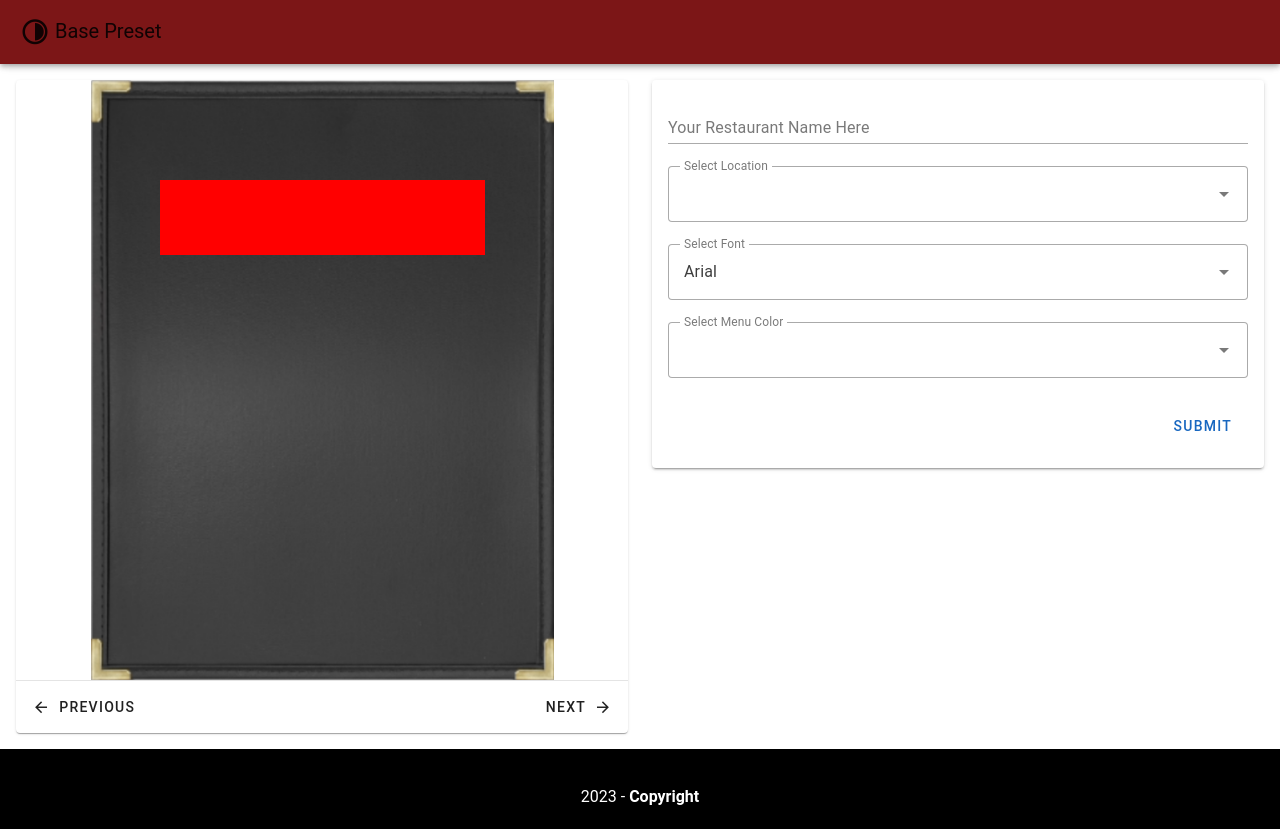
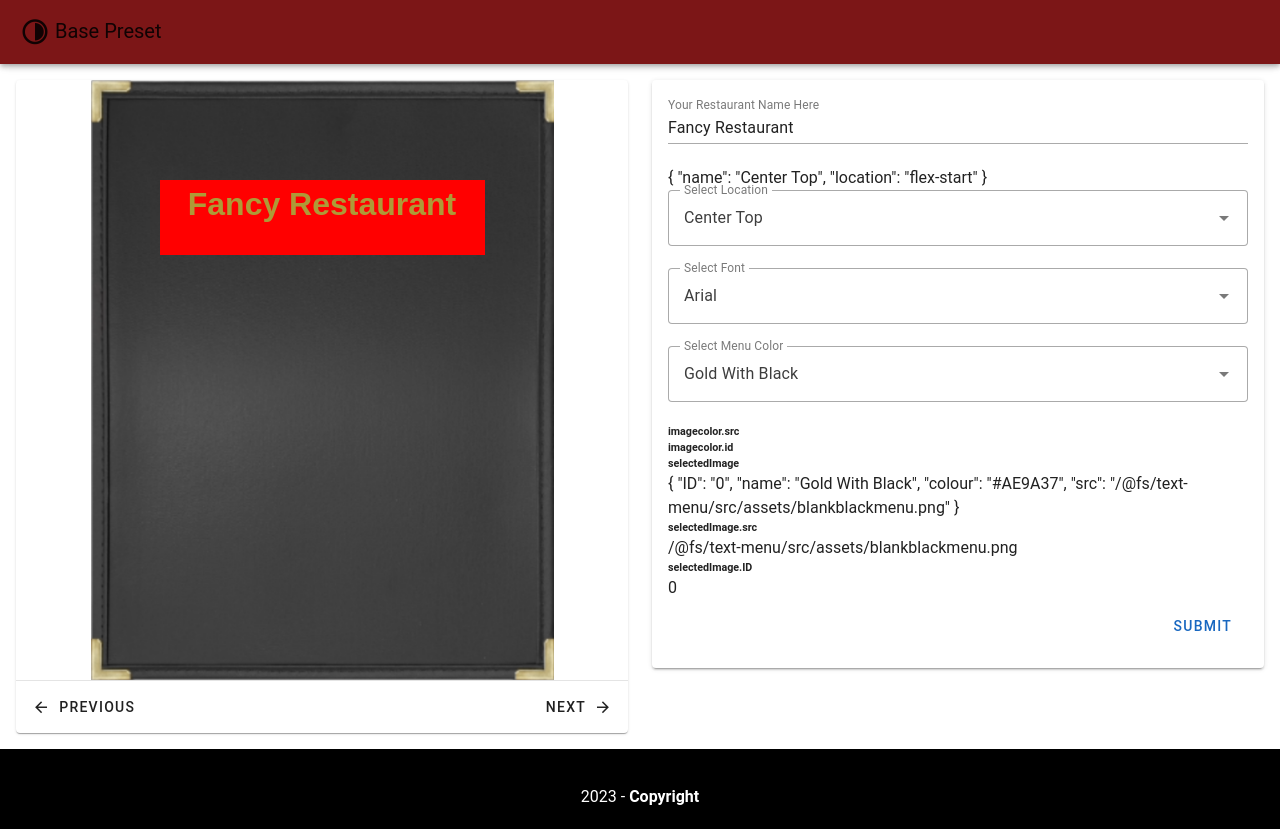
Before and after one commit to DSolanoReyes/gmc_imprint, a Vue app in the folder text-menu/: page / in a window 1280 px wide. Built offline with nearby package versions, Linux system fonts and the light colour scheme.

Commit message:
works, needs optimization, and clean up

```diff
--- a/text-menu/src/components/HelloWorld.vue
+++ b/text-menu/src/components/HelloWorld.vue
@@ -4,10 +4,10 @@
       <!--for images-->
       <v-col lg="6" md="6" sm="12">
         <v-card elevation="1">
-          <div id="image-frame" :style="{ backgroundImage: `url(${selectedImage})` }"  style="margin: 0; padding: 0;)">
+          <div id="image-frame" :style="{ backgroundImage: `url(${selectedImage.src})`}" style="margin: 0; padding: 0;)">
             <div id="image-frame-menu">
-              <h1 type="text" id="menu-font" style="color: #827C7C" v-if="fontColors.id === 1 || 3">{{ restaurant }}</h1>
-              <h1 type="text" id="menu-font" style="color: #AE9A37" v-else-if="fontColors.id === 0 || 2">{{ restaurant }}</h1>
+              <h1 type="text" id="menu-font" style="color: #827C7C" v-if="selectedImage.ID === '1' || selectedImage.ID === '3'">{{ restaurant }}</h1>
+              <h1 type="text" id="menu-font" style="color: #AE9A37" v-else-if="selectedImage.ID === '0' || selectedImage.ID === '2'">{{ restaurant }}</h1>
             </div>
           </div>
 
@@ -74,15 +74,30 @@
                 variant="outlined"
                 :items="fontColors"
                 :item-props="itemProps"
-                v-model="imageColor"
+                v-model="selectedImage"
+                @click="changeImage"
               ></v-select>
 
+              <h6>imagecolor.src</h6>
+              {{imageColor.src}}
+
+              <h6>imagecolor.id</h6>
+              {{imageColor.ID}}
+
+              <h6>selectedImage</h6>
+              {{selectedImage}}
+
+              <h6>selectedImage.src</h6>
+              {{selectedImage.src}}
+
+              <h6>selectedImage.ID</h6>
+              {{selectedImage.ID}}
 
               <v-card-actions>
                 <v-spacer></v-spacer>
                 <v-btn
                   color="primary"
-                  @click="submit">
+                  @click="">
                   Submit
                 </v-btn>
               </v-card-actions>
@@ -103,27 +118,31 @@ import blankburgandy from '/src/assets/blankburgandymenu.jpg'
 export default {
   components: { RestaurantComponent },
   mounted() {
-    this.selectedImage = this.blankblack
+    this.selectedImage = {ID: "0", name: "Gold With Black", colour: "#AE9A37", src: blankblack}
+    this.fontColors[2].src = blankburgandy
+    this.fontColors[3].src = blankburgandy
+    this.fontColors[0].src = blankblack
+    this.fontColors[1].src = blankblack
+    this.position = {name: "Center Top", location: "flex-start"}
   },
 
   data () {
     return {
-      restaurant: '',
+      restaurant: 'Fancy Restaurant',
       font: "Arial",
       position:"",
       imageColor:"",
       fontColors: [{
-        ID: "0", name: "Gold With Black", colour: "#AE9A37", src: "../assets/blankblackmenu.png"
+        ID: "0", name: "Gold With Black", colour: "#AE9A37", src: blankblack
       },{
-        ID: "1", name: "Silver With Black", colour: "#827C7C", src: "../assets/blankblackmenu.png"
+        ID: "1", name: "Silver With Black", colour: "#827C7C", src: blankblack
       },{
-        ID: "2", name: "Gold With Burgundy", colour: "#AE9A37", src: "../assets/blankburgandymenu.jpg"
+        ID: "2", name: "Gold With Burgundy", colour: "#AE9A37", src: blankburgandy
       },{
-        ID: "3", name: "Silver With Burgundy", colour: "#827C7C", src: "../assets/blankburgandymenu.jpg"
+        ID: "3", name: "Silver With Burgundy", colour: "#827C7C", src: blankburgandy
       }],
 
       fontList: ["Arial", "Calibri", "Roboto", "Times New Roman"],
-
       positionList: [{
         name: "Center Top", location: "flex-start"
       },{
@@ -131,9 +150,7 @@ export default {
       },{
         name: "Center Bottom", location: "flex-end"
       }],
-      blankblack,
-      blankburgandy,
-      selectedImage:null,
+      selectedImage: {src: blankblack},
       rules: {
         counter: value => value.length <= 16 || 'Max 16 Characters'
       }
@@ -143,11 +160,16 @@ export default {
     itemProps (fontColors) {
       return {
         title: fontColors.name,
+        src: fontColors.src,
         value: fontColors.ID
       }
     },
-    ChangeImage(){
-
+    changeImage (){
+      if (this.selectedImage.ID === 0 || this.selectedImage.ID === 1){
+        this.selectedImage = blankblack
+      } else if (this.selectedImage.ID === 2 || this.selectedImage.ID === 3){
+        this.selectedImage = blankburgandy
+      }
     },
     positionProps (positionList) {
       return {
@@ -162,18 +184,17 @@ export default {
 
 <style>
 #menu-font{
-  /*background-color: var(--bg-hover-color);*/
   font-family: v-bind(font);
 }
 
 #image-frame{
-  //background-image: url("../assets/blankburgandymenu.jpg");
   height: 600px;
   width: 100%;
   background-size: contain;
   background-repeat: no-repeat;
   background-position: center;
   background-image: v-bind(selectedImage);
+
 
 
   display: flex;
```
